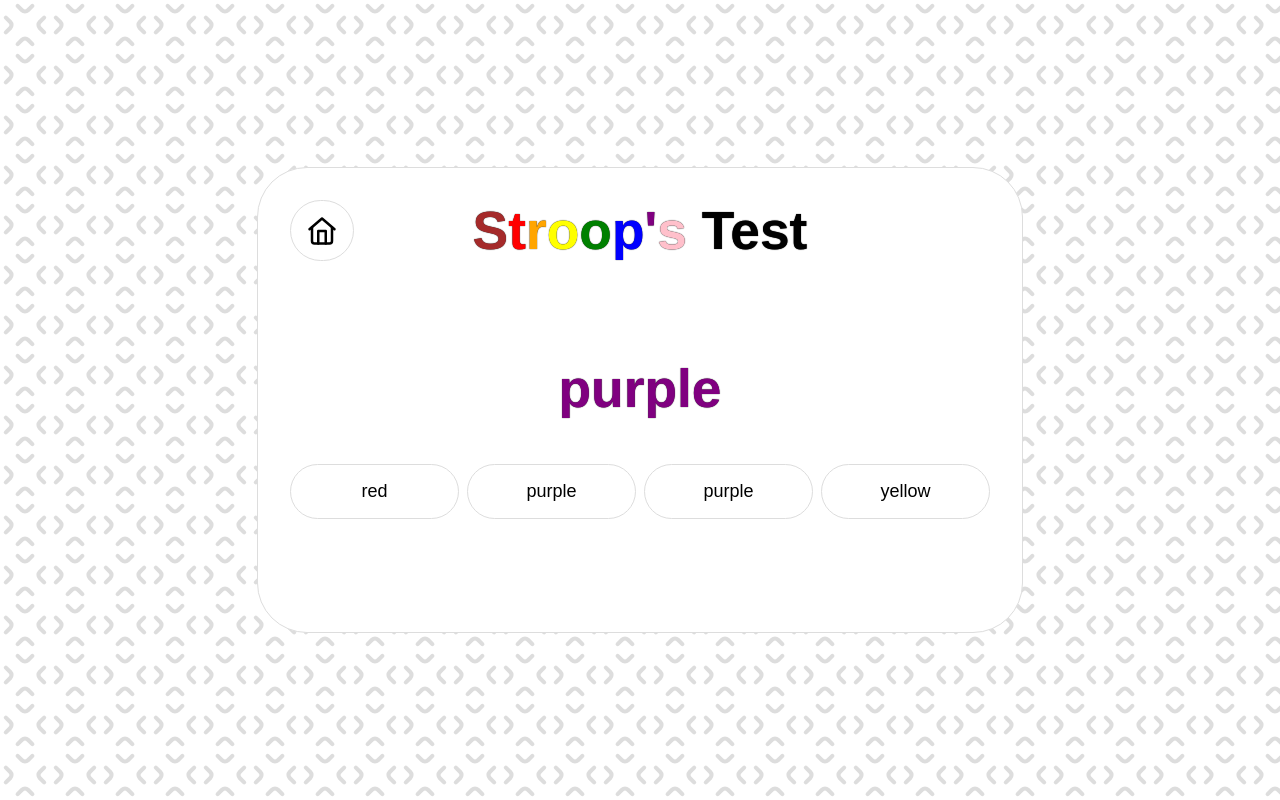
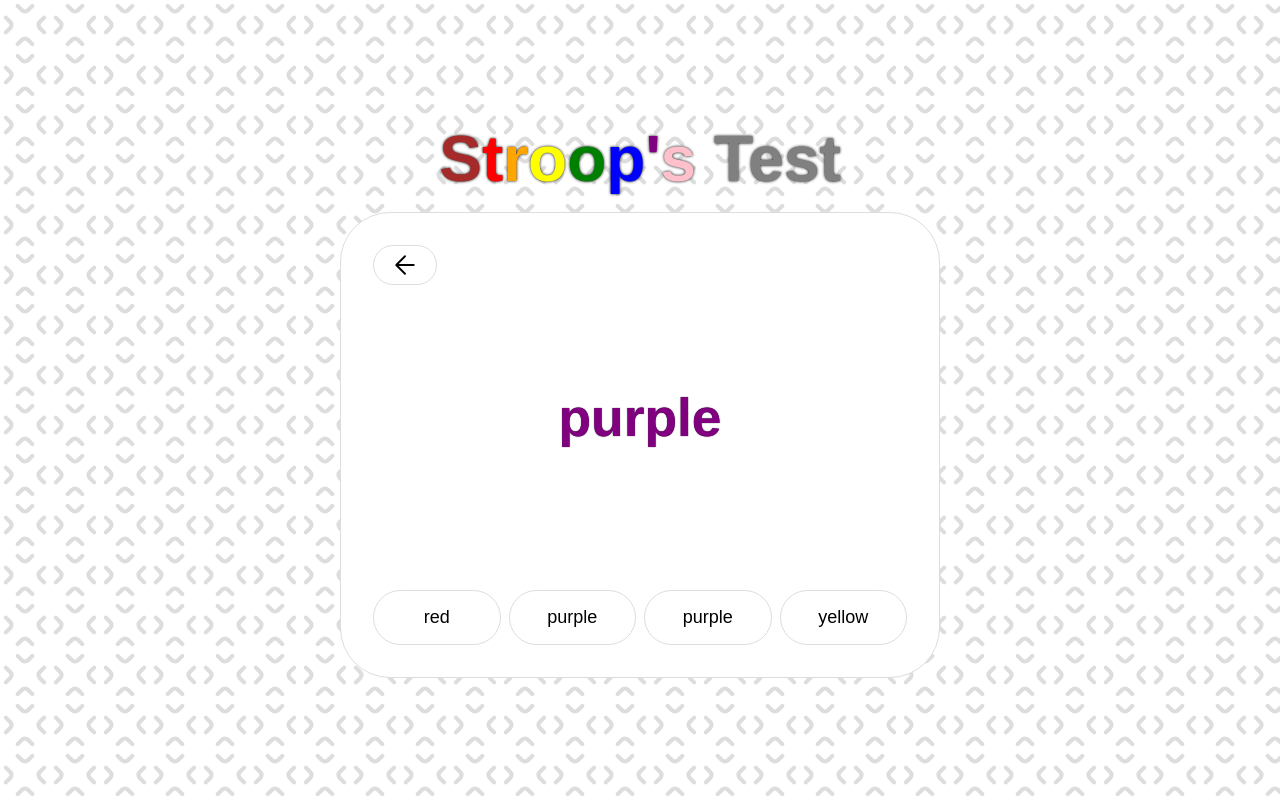
Before and after one commit to francesco892/stroop-test, a React (Vite) app: page / in a window 1280 px wide. Both pictures are taken after a click on the button "Start the test!". Built offline with nearby package versions, Linux system fonts and the light colour scheme.

Commit message:
[FIX] misc fixes

```diff
--- a/src/App.css
+++ b/src/App.css
@@ -1,7 +1,16 @@
 .container {
   display: flex;
   flex-direction: column;
-  width: 700px;
+  justify-content: center;
+  width: 600px;
+  flex: 1;
+  margin: 1rem;
+  gap: 1rem;
+}
+
+.content {
+  display: flex;
+  flex-direction: column;
   max-height: 400px;
   flex: 1;
   background-color: white;
@@ -9,24 +18,24 @@
   border-radius: 50px;
   padding: 2rem;
   gap: 1rem;
-  margin: 1rem;
-}
-
-.content {
-  display: flex;
-  flex: 1;
 }
 
 header {
   display: flex;
-  justify-content: space-between;
+  flex-direction: column;
+  justify-content: center;
+  align-items: center;
 }
 
 header>h1 {
   margin: 0;
-  font-size: 40pt;
-  text-shadow: 0px 0px 1px black;
+  font-size: 48pt;
+  text-shadow: 0px 0px 3px black;
   text-wrap: nowrap;
+}
+
+.back-button {
+  position: absolute;
 }
 
 section {
@@ -35,20 +44,19 @@ section {
   justify-content: center;
   align-items: center;
   flex: 1;
-  position: relative;
 }
 
-@media screen and (max-width: calc(700px + 6rem)) {
+@media screen and (max-width: calc(600px + 2rem)) {
   .container {
-    width: calc(100% - 6rem);
-    max-height: 100%;
+    width: calc(100% - 2rem);
   }
 
   .content {
     flex-direction: column;
+    max-height: 100%;
   }
 
   header>h1 {
-    font-size: 28pt;
+    font-size: 35pt;
   }
 }
--- a/src/App.tsx
+++ b/src/App.tsx
@@ -1,8 +1,7 @@
 import { useState } from 'react';
 import './App.css';
 import Button from './components/Button/button';
-import ButtonGroup from './components/ButtonGroup/buttonGroup';
-import { Home } from './components/Icons/icons';
+import { Back } from './components/Icons/icons';
 import GameResult from './models/gameResults';
 import { Step } from './steps';
 import Game, { COLORS } from './steps/Game/game';
@@ -17,16 +16,12 @@ const App = () => {
 	return (
 		<div className="container">
 			<header>
-        <ButtonGroup>
-          <Button key={"home-" + currentStep} hidden={currentStep === Step.TUTORIAL} size="s" onClick={() => setCurrentStep(Step.TUTORIAL)}>
-            <Home />
-          </Button>
-        </ButtonGroup>
-        <h1>{[..."Stroop's Test"].map((c, index) => <span key={index} style={{ color: COLORS[index] || "black" }}>{c}</span>)}</h1>
-        <ButtonGroup>
-        </ButtonGroup>
+				<h1>{[..."Stroop's Test"].map((c, index) => <span key={index} style={{ color: COLORS[index] || "grey" }}>{c}</span>)}</h1>
 			</header>
 			<div className="content">
+				<Button className="back-button s-size" hidden={currentStep === Step.TUTORIAL} onClick={() => setCurrentStep(Step.TUTORIAL)}>
+					<Back />
+				</Button>
 				{currentStep === Step.TUTORIAL && (
 					<Tutorial onGameStart={() => setCurrentStep(Step.GAME)} />
 				)}
--- a/src/components/Button/button.tsx
+++ b/src/components/Button/button.tsx
@@ -1,24 +1,29 @@
-import { useState } from "react";
+import { useEffect, useState } from "react";
 import callback from "../../models/callback";
 import "./button.css";
 
-const Button = ({ children, id, className, hidden, size, onClick }: { children?: React.ReactNode, id?: string, hidden?: boolean, className?: string, size?: "l" | "m" | "s", onClick?: callback }) => {
+const Button = ({ children, id, className, active, hidden, size, onClick }: { children?: React.ReactNode, id?: string, hidden?: boolean, className?: string, active?: boolean, size?: "l" | "m" | "s", onClick?: callback }) => {
 
     const [hover, setHover] = useState(false);
+
+    useEffect(() => {
+        if (hidden) {
+            setHover(false);
+        }
+    }, [hidden]);
 
     return (
         <>
             {!hidden && (
                 <button
                     id={id}
-                    className={`${hover ? "hover" : ""} ${size || "m"}-size ${className || ""}`}
+                    className={`${hover || active ? "hover" : ""} ${size || "m"}-size ${className || ""}`}
                     onClick={onClick}
                     onBlur={() => setHover(false)}
                     onMouseMove={() => setHover(true)}
                     onMouseLeave={() => setHover(false)}
-                >
-                    {children}
-                </button>
+                    children={children}
+                />
             )}
         </>
     )
--- a/src/components/Icons/icons.tsx
+++ b/src/components/Icons/icons.tsx
@@ -1 +1,2 @@
 export const Home = ({ size = 30, color = "#000000" }) => (<svg xmlns="http://www.w3.org/2000/svg" width={size} height={size} viewBox="0 0 24 24" fill="none" stroke={color} strokeWidth="2" strokeLinecap="round" strokeLinejoin="round"><path d="M20 9v11a2 2 0 0 1-2 2H6a2 2 0 0 1-2-2V9" /><path d="M9 22V12h6v10M2 10.6L12 2l10 8.6" /></svg>);
+export const Back = ({ size = 30, color = "#000000" }) => (<svg xmlns="http://www.w3.org/2000/svg" width={size} height={size} viewBox="0 0 24 24" fill="none" stroke={color} strokeWidth="1.5" strokeLinecap="round" strokeLinejoin="round"><path d="M19 12H6M12 5l-7 7 7 7"/></svg>);
--- a/src/steps/Game/game.css
+++ b/src/steps/Game/game.css
@@ -1,4 +1,11 @@
 .current-color {
+    margin: 0;
     font-size: 40pt;
     text-shadow: 0px 0px 1px black;
 }
+
+.color-container {
+    display: flex;
+    align-items: center;
+    flex: 1;
+}
--- a/src/steps/Game/game.tsx
+++ b/src/steps/Game/game.tsx
@@ -42,9 +42,11 @@ const Game = ({ onGameEnd }: { onGameEnd: (gameResult: GameResult) => void }) =>
 
     return (
         <section>
-            <h1 className="current-color" style={{ color }}>{colorName}</h1>
+            <div className="color-container">
+                <h1 className="current-color" style={{ color }}>{colorName}</h1>
+            </div>
             <ButtonGroup expanded>
-                {choices.map((c, index) => <Button key={index + "-" + c} onClick={() => onChoiceButtonClick(c)}>{c}</Button>)}
+                {choices.map(c => <Button key={Math.random()} onClick={() => onChoiceButtonClick(c)}>{c}</Button>)}
             </ButtonGroup>
         </section>
     )
```
Also changed, not shown: src/constants.ts (added, +17 -0 lines), 1 other file (tests, documents, lock files or other folders). Lines whose indentation alone changed are shown as unchanged.
